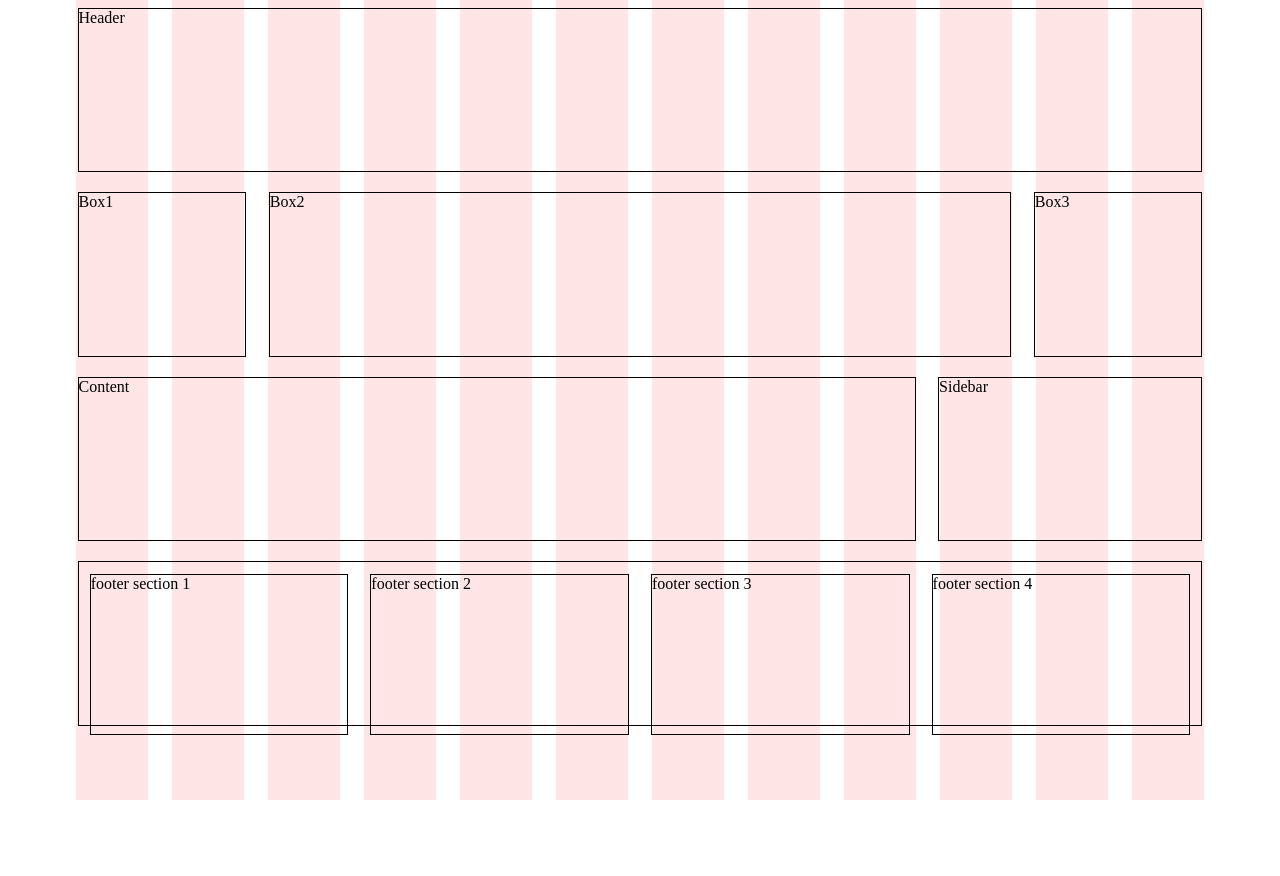
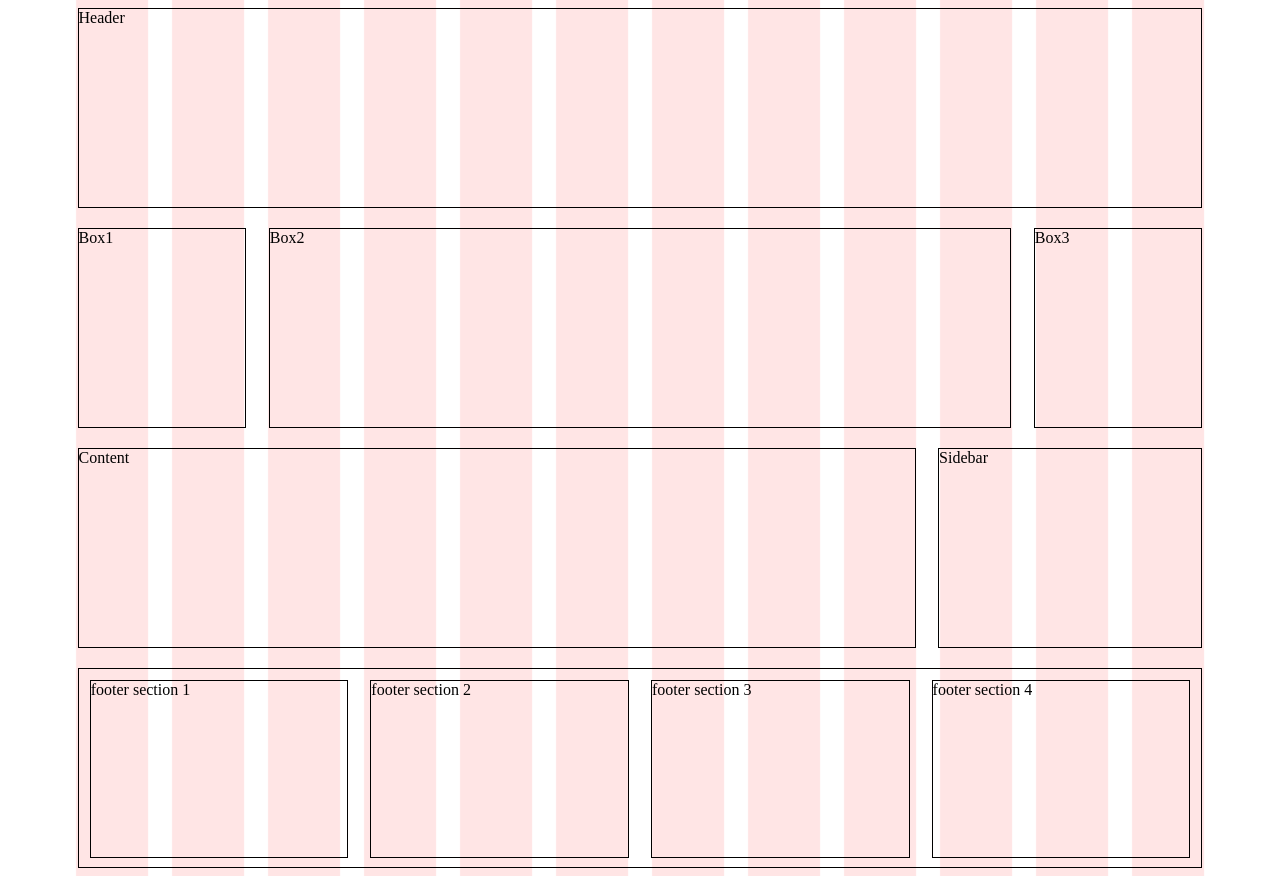
Before and after one commit to bellen01/cssgrids-template, a plain HTML site: page index.html in a window 1280 px wide. Before the commit the page ends 800 px from the top, so only its background shows below. Drawn offline with Linux system fonts and the light colour scheme.

Commit message:
Done med skelettet (tror jag)

```diff
--- a/css/style.css
+++ b/css/style.css
@@ -1,3 +1,7 @@
+* {
+	box-sizing: border-box;
+}
+
 body {
 	background: url(../img/12_col.gif) center top repeat-y;
 	background-size: 90%;
@@ -11,12 +15,12 @@ footer,
 .box2,
 .box3 {
 	border: 1px solid black;
-	/* height: 150px; */
+	height: 200px;
 }
 
 [class*="section"] {
 	border: 1px solid black;
-	height: 98%;
+	height: 100%;
 }
 
 #container {
@@ -24,7 +28,7 @@ footer,
 	margin: 0 auto;
 	display: grid;
 	grid-template-columns: repeat(12, 1fr);
-    grid-template-rows: repeat(4, 100%);
+    /* grid-template-rows: repeat(4, 100%); */
 	column-gap: 2%;
 	row-gap: 20px;
 	grid-template-areas:
@@ -63,7 +67,7 @@ footer {
 }
 
 #container2 {
-	height: 100%;
+	height: 200px;
 	display: grid;
 	grid-template-columns: repeat(4, 1fr);
 	grid-template-rows: auto;
```
